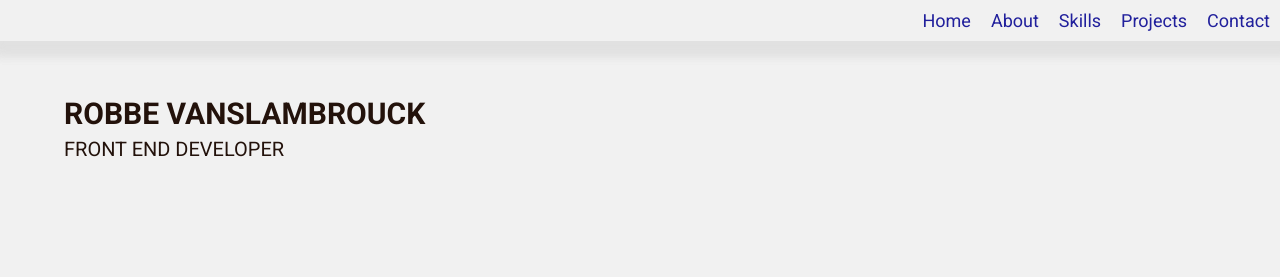
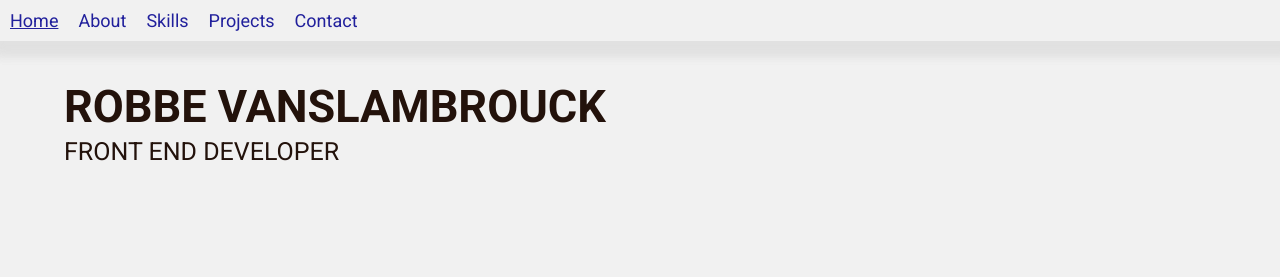
Before and after one commit to RobbeVanslambrouck/portfolio, a Svelte app: page / in a window 1280 px wide. Shown: the top 277 px of the page. Built offline with nearby package versions, Linux system fonts and the light colour scheme.

Commit message:
better responsiveness

```diff
--- a/src/components/Contact.svelte
+++ b/src/components/Contact.svelte
@@ -27,7 +27,7 @@
       >
     </div>
 
-    <div>
+    <div style="--icon-size: 9.5vw">
       <p class="socials title">You can also find me here</p>
       <div class="icons">
         <a
@@ -62,7 +62,7 @@
   }
 
   .title {
-    font-size: 3rem;
+    font-size: 8.2vw;
     font-weight: 600;
     margin-bottom: 0.6rem;
   }
@@ -70,7 +70,7 @@
   .email-link,
   .linkedin,
   .github {
-    font-size: 2.4rem;
+    font-size: 5.7vw;
     color: #21209c;
   }
 
@@ -91,8 +91,8 @@
   .icon {
     content: "";
     display: block;
-    width: 4rem;
-    height: 4rem;
+    width: var(--icon-size);
+    height: var(--icon-size);
   }
 
   .icon:hover {
@@ -101,12 +101,12 @@
 
   .linkedin {
     background: url("/assets/linkedin-icon.svg");
-    background-size: 4rem 4rem;
+    background-size: var(--icon-size) var(--icon-size);
   }
 
   .github {
     background: url("/assets/github-icon.svg");
-    background-size: 4rem 4rem;
+    background-size: var(--icon-size) var(--icon-size);
   }
 
   @media only screen and (min-width: 600px) {
--- a/src/components/Header.svelte
+++ b/src/components/Header.svelte
@@ -197,7 +197,7 @@
     nav ul {
       display: flex;
       flex-direction: row;
-      justify-content: flex-end;
+      justify-content: flex-start;
       align-items: center;
     }
 
--- a/src/components/Hero.svelte
+++ b/src/components/Hero.svelte
@@ -54,14 +54,14 @@
   #name {
     grid-area: name;
     align-self: end;
-    font-size: 3rem;
+    font-size: 10vw;
     font-weight: 600;
     text-transform: uppercase;
   }
 
   #job-title {
     grid-area: title;
-    font-size: 2rem;
+    font-size: 5.7vw;
     text-transform: uppercase;
   }
 
@@ -96,4 +96,14 @@
     transform: scale(1.05);
     box-shadow: 0.4rem 0.4rem 0.5rem #a1a1a1;
   }
+
+  @media screen and (min-width: 450px) {
+    #name {
+      font-size: 4.5rem;
+    }
+
+    #job-title {
+      font-size: 2.5rem;
+    }
+  }
 </style>
```
